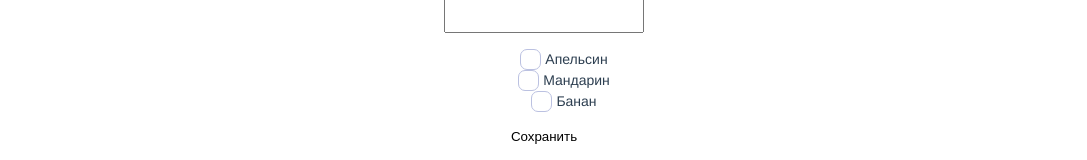
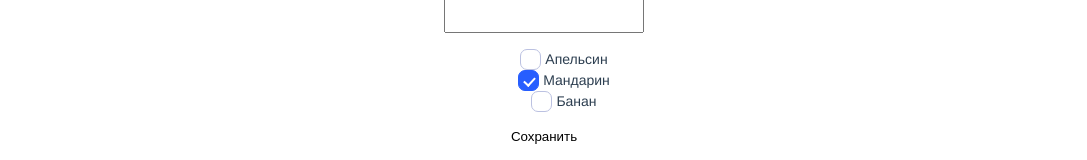
Before and after one commit to Erl777/Baraholka, a Vue app: page /profile/favourite in a window 1280 px wide. Shown: the part 427-587 px from the top of the page, without its empty margins (96-1183 px from the left). Built offline with nearby package versions, Linux system fonts and the light colour scheme; no server answers; sample sign-in values are in the browser's storage.

Commit message:
checkboxes fix

```diff
--- a/src/components/FormCustom.vue
+++ b/src/components/FormCustom.vue
@@ -115,8 +115,8 @@
       </small>
 
       <checkboxes-custom
-        v-model="formData.variants"
-        :arr="arr"
+        :value="checkboxesObj"
+        @variantsChange="variantsChange"
         @input="errorCheckboxes = false"
       />
       <small
@@ -142,7 +142,23 @@
         components: {TextareaBase, RadioCustom, CheckboxCustom, InputCustom, CheckboxesCustom},
         data(){
             return{
-                arr: ['Апельсин', 'Мандарин', 'Банан'],
+                checkboxesObj: {
+                  elem1:{
+                    name: 'Апельсин',
+                    value: 'Апельсин',
+                    checked: false
+                  },
+                  elem2: {
+                    name: 'Мандарин',
+                    value: 'Мандарин',
+                    checked: true
+                  },
+                  elem3: {
+                    name: 'Банан',
+                    value: 'Банан',
+                    checked: false
+                  }
+                },
                 formData: {
                     name: '',
                     email: '',
@@ -152,7 +168,7 @@
                     radio: null,
                     checkbox: false,
                     description: '',
-                    variants: []
+                    variants: {}
                 },
                 numberIsValid: true,
                 errorName: false,
@@ -194,6 +210,9 @@
             },
             validNumber(){
                 this.numberIsValid = this.pattern.test(this.formData.tel)
+            },
+            variantsChange(obj){
+              this.formData.variants = Object.assign({}, obj);
             }
         },
     }
--- a/src/components/simpleElements/CheckboxesCustom.vue
+++ b/src/components/simpleElements/CheckboxesCustom.vue
@@ -1,18 +1,19 @@
 <template>
   <ul>
 
-    <li v-for="item in arr" :key="item">
+    <li v-for="item in value" :key="item.name">
 
       <input
-        :id="item"
+        :id="item.name"
         type="checkbox"
-        :value="item"
-        v-model="choosenVariants"
+        :value="item.value"
+        @click="item.checked = !item.checked"
+        :checked="item.checked"
       >
 
       <label
-        :for="item">
-        {{item}}
+        :for="item.name">
+        {{item.name}}
       </label>
 
     </li>
@@ -22,26 +23,33 @@
 
 <script>
     export default {
-        name: "CheckboxCustom",
+        name: "CheckboxesCustom",
         props: {
-            arr: {
-                type: Array
-            }
-        },
-        data(){
-            return{
-              choosenVariants: []
+            value: {
+                type: Object,
+                default: () => {
+                  return {
+                    elem:
+                      {
+                        name: 'Увы, данных нет',
+                        value: 'empty'
+                      }
+                    }
+                }
             }
         },
         watch: {
-          choosenVariants: {
+          value: {
             deep: true,
 
             handler(){
-              this.$emit('input', this.choosenVariants)
+              this.$emit('variantsChange', this.value)
             }
           }
-        }
+        },
+      created() {
+        this.$emit('variantsChange', this.value)
+      }
     }
 </script>
 
```
